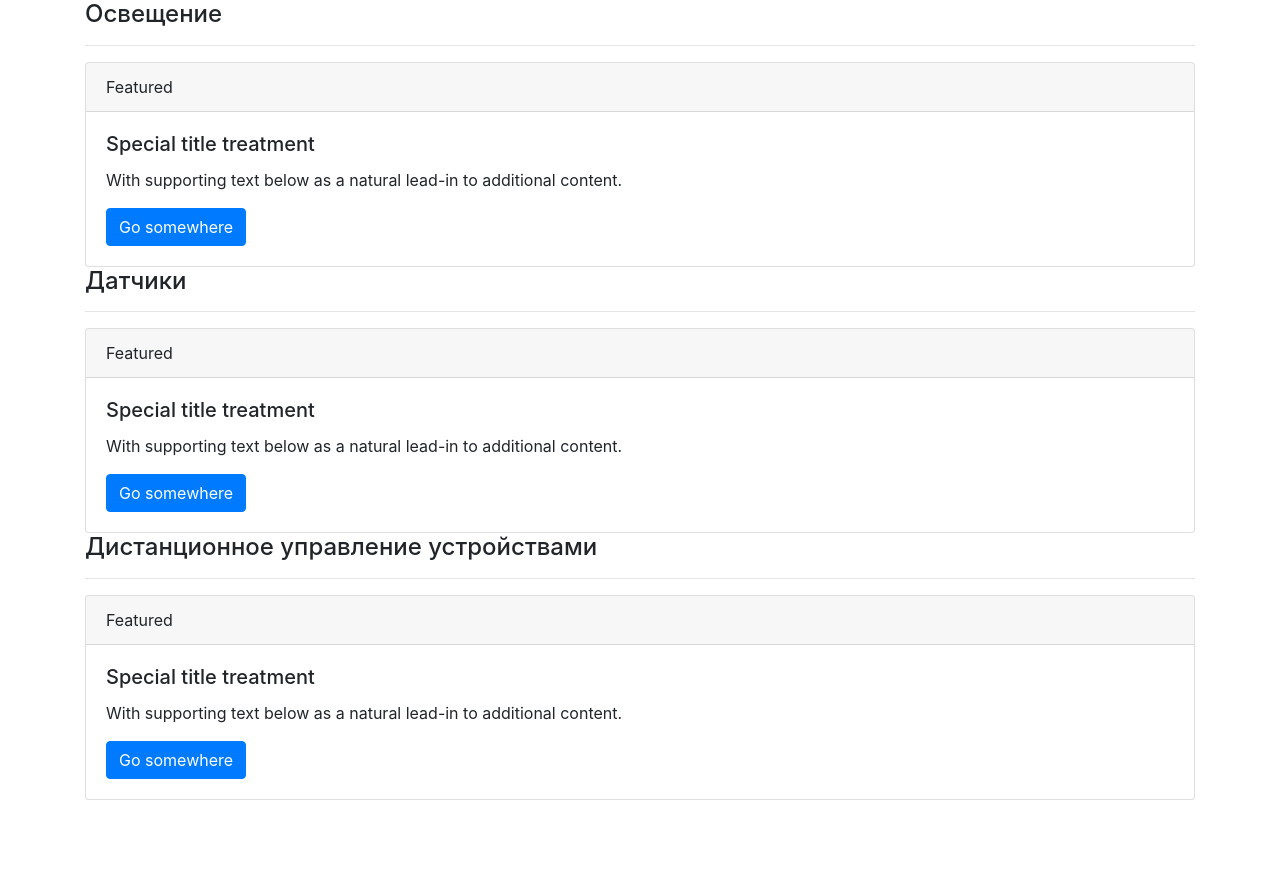
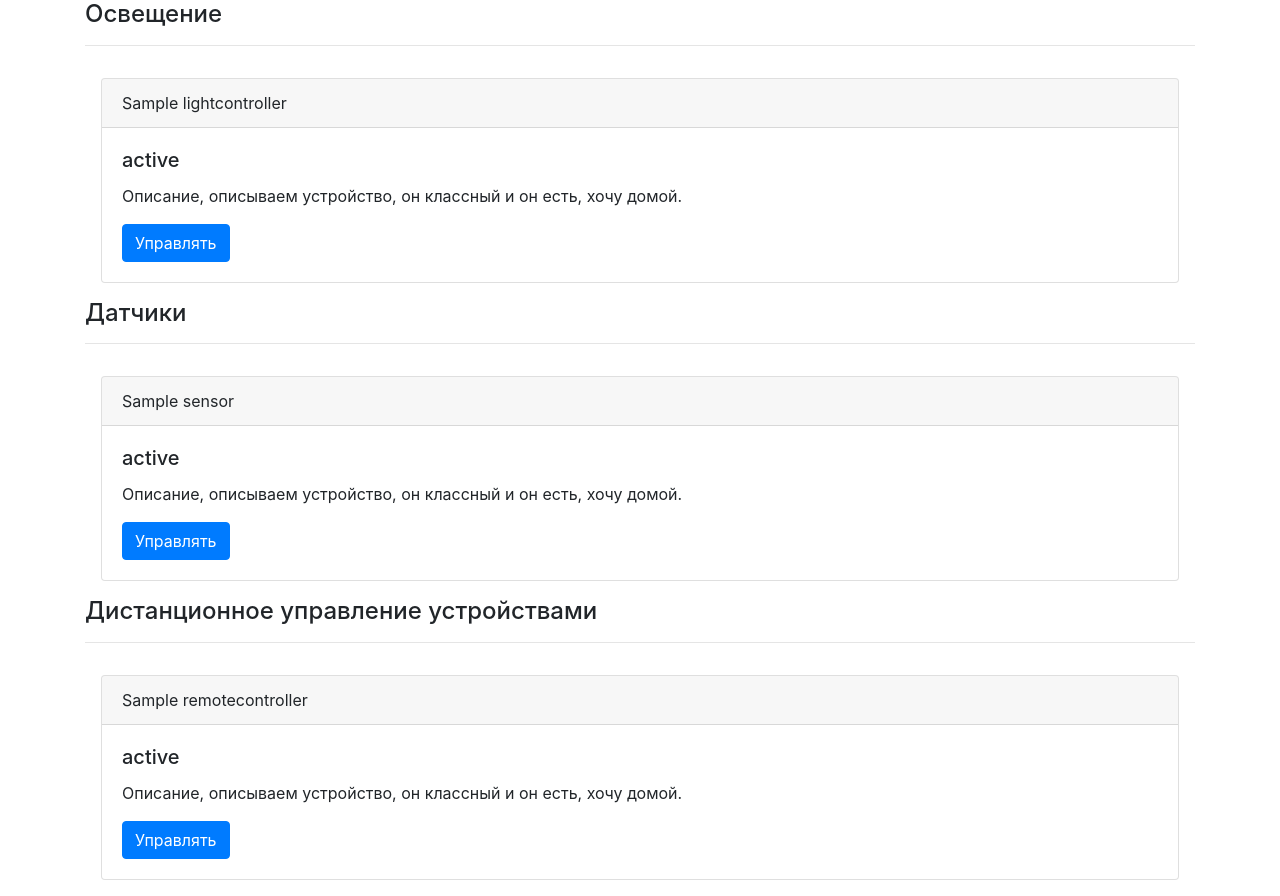
Before and after one commit to tonegrep/bigbrother, a Django app: page / in a window 1280 px wide. Shown: the part 196-1092 px from the top of the page. Before the commit the page ends 996 px from the top, so only its background shows below. Run offline with Django 3.2, Linux system fonts and the light colour scheme; tables that the repository leaves empty hold one stand-in row (values such as "Sample post"); some libraries are stand-ins or nearby versions.

Commit message:
cards generation from db

```diff
--- /dev/null
+++ b/devices/templates/device_card.html
@@ -0,0 +1,12 @@
+<div class="container p-3">
+        <div class="card">
+          <div class="card-header">
+            {{ item.name }}
+          </div>
+          <div class="card-body">
+            <h5 class="card-title">{{ item.status }}</h5>
+            <p class="card-text">Описание, описываем устройство, он классный и он есть, хочу домой.</p>
+            <a href="#" class="btn btn-primary">Управлять</a>
+          </div>
+        </div>
+</div>
--- a/devices/templates/devices.html
+++ b/devices/templates/devices.html
@@ -93,48 +93,27 @@
       <hr/>
     </div>
     <div class="container">
-      <div class="card">
-        <div class="card-header">
-          Featured
-        </div>
-        <div class="card-body">
-          <h5 class="card-title">Special title treatment</h5>
-          <p class="card-text">With supporting text below as a natural lead-in to additional content.</p>
-          <a href="#" class="btn btn-primary">Go somewhere</a>
-        </div>
-      </div>
+    {% for item in light_items %}
+      {% include 'device_card.html' with item=item %}
+    {% endfor %}
     </div>
     <div class="container divider">
       <h4>Датчики</h4>
       <hr/>
     </div>
     <div class="container">
-      <div class="card">
-        <div class="card-header">
-          Featured
-        </div>
-        <div class="card-body">
-          <h5 class="card-title">Special title treatment</h5>
-          <p class="card-text">With supporting text below as a natural lead-in to additional content.</p>
-          <a href="#" class="btn btn-primary">Go somewhere</a>
-        </div>
-      </div>
+    {% for item in sensor_items %}
+      {% include 'device_card.html' with item=item %}
+    {% endfor %}
     </div>
     <div class="container divider">
       <h4>Дистанционное управление устройствами</h4>
       <hr/>
     </div>
     <div class="container">
-      <div class="card">
-        <div class="card-header">
-          Featured
-        </div>
-        <div class="card-body">
-          <h5 class="card-title">Special title treatment</h5>
-          <p class="card-text">With supporting text below as a natural lead-in to additional content.</p>
-          <a href="#" class="btn btn-primary">Go somewhere</a>
-        </div>
-      </div>
+    {% for item in rc_items %}
+      {% include 'device_card.html' with item=item %}
+    {% endfor %}
     </div>
 
 <script src="https://code.jquery.com/jquery-3.3.1.slim.min.js" integrity="sha384-q8i/X+965DzO0rT7abK41JStQIAqVgRVzpbzo5smXKp4YfRvH+8abtTE1Pi6jizo" crossorigin="anonymous"></script>
--- a/devices/views.py
+++ b/devices/views.py
@@ -1,8 +1,19 @@
 from django.shortcuts import render
 from django.http import HttpResponse
 from django.views.generic import TemplateView
+from devices.models import *
 
 class IndexView(TemplateView):
-    template_name="devices.html"
+    template_name = 'devices.html'
+    def get(self, request, *args, **kwargs):
+        light_items = LightController.objects.all()
+        rc_items = RemoteController.objects.all()
+        sensor_items = Sensor.objects.all()
+        context = {
+        'light_items': light_items,
+        'rc_items' : rc_items,
+        'sensor_items' : sensor_items,
+        }
+        return render(request, 'devices.html', context)
 
 # Create your views here.
```
Lines whose indentation alone changed are shown as unchanged.
